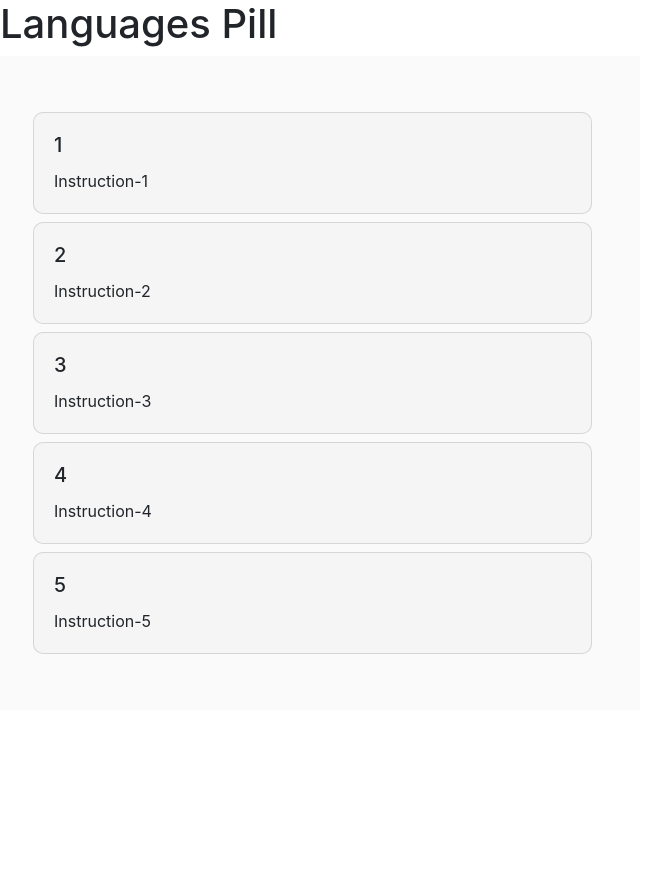
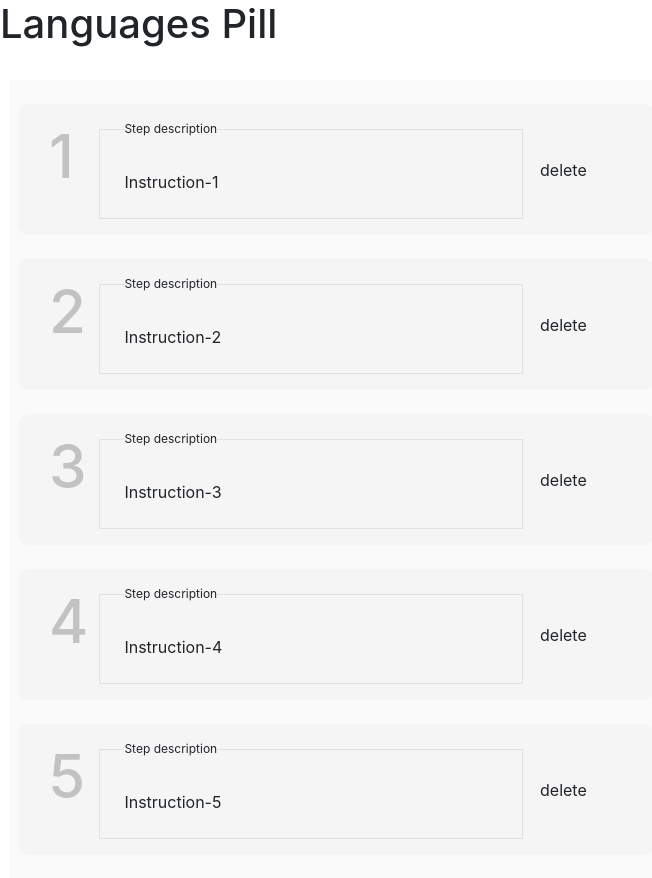
Before and after one commit to KhizerRehan/knowron-frontend-task, a React (Create React App) app: page / in a window 1280 px wide. Shown: the top 878 px of the page, without its empty margins (0-652 px from the left). Before the commit the page ends 800 px from the top, so only its background shows below. Built offline with nearby package versions, Linux system fonts and the light colour scheme.

Commit message:
tasks: - fix styleing / add css classes - fix card semantics

```diff
--- a/src/components/InstructionCard.jsx
+++ b/src/components/InstructionCard.jsx
@@ -18,12 +18,29 @@ export function InstructionCard({ step, handlers }) {
         onDrag={handlers.handleDrag}
         onStop={handlers.handleStop}>
         <div
-          className="card handle mt-2 mb-2"
-          style={{ backgroundColor: "whitesmoke", borderRadius: 10 }}>
-          <div className="card-body ">
-            <h5 className="card-title">{step.stepId}</h5>
-            <p className="card-text">{step.description}</p>
-            {/* <img src={step.imagePath} className="card-img-top" alt={step.description} /> */}
+          className="row mb-4 p-3 handle"
+          style={{ backgroundColor: "#f5f5f5", borderRadius: 10 }}>
+          <div className="col-1">
+            <h1 className="stepId">{step.stepId}</h1>
+          </div>
+
+          <div className="col-9">
+            <fieldset className="border p-4">
+              <legend className="w-auto fontSize-12">Step description</legend>
+              <p className="card-text">{step.description}</p>
+            </fieldset>
+
+            {step.imagePath && (
+              <img
+                src={step.imagePath}
+                className="instructionImage"
+                alt={step.description}
+              />
+            )}
+          </div>
+
+          <div className="col-1 d-flex align-items-center justify-content-center">
+            <span>delete</span>
           </div>
         </div>
       </Draggable>
--- a/src/components/Instructions.jsx
+++ b/src/components/Instructions.jsx
@@ -1,6 +1,7 @@
 import React, { useEffect, useState } from "react";
 import { InstructionCard } from "./InstructionCard";
 // import { getInstructionsList } from "../utils";
+import './styles.css'
 
 export function Instructions(props) {
   const [steps, setSteps] = useState([
@@ -75,7 +76,7 @@ export function Instructions(props) {
   return (
     <div className="row d-flex">
       <div
-        className="col-6 p-5"
+        className="col-6 m-4 p-4"
         style={{
           backgroundColor: "rgb(208 208 208 / 10%)",
           borderRadius: "20",
--- /dev/null
+++ b/src/components/styles.css
@@ -0,0 +1,16 @@
+
+.instructionImage {
+  width: 65%;
+  height: 150px;
+}
+
+.stepId {
+  color: #c2c2c2;
+  font-size: 60px;
+}
+
+/* Utils */
+
+.fontSize-12 {
+    font-size: 12px;
+  }
```
